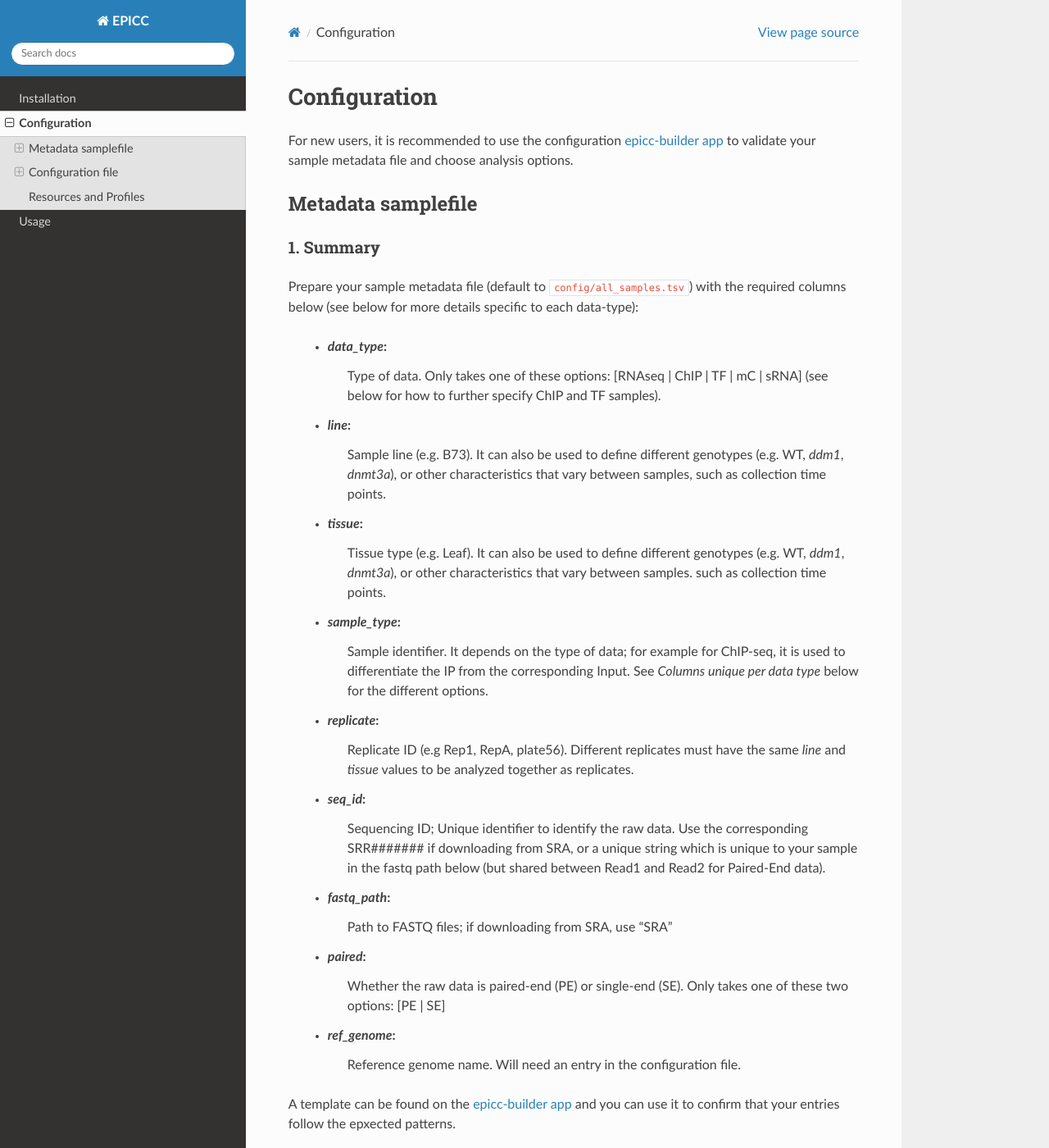
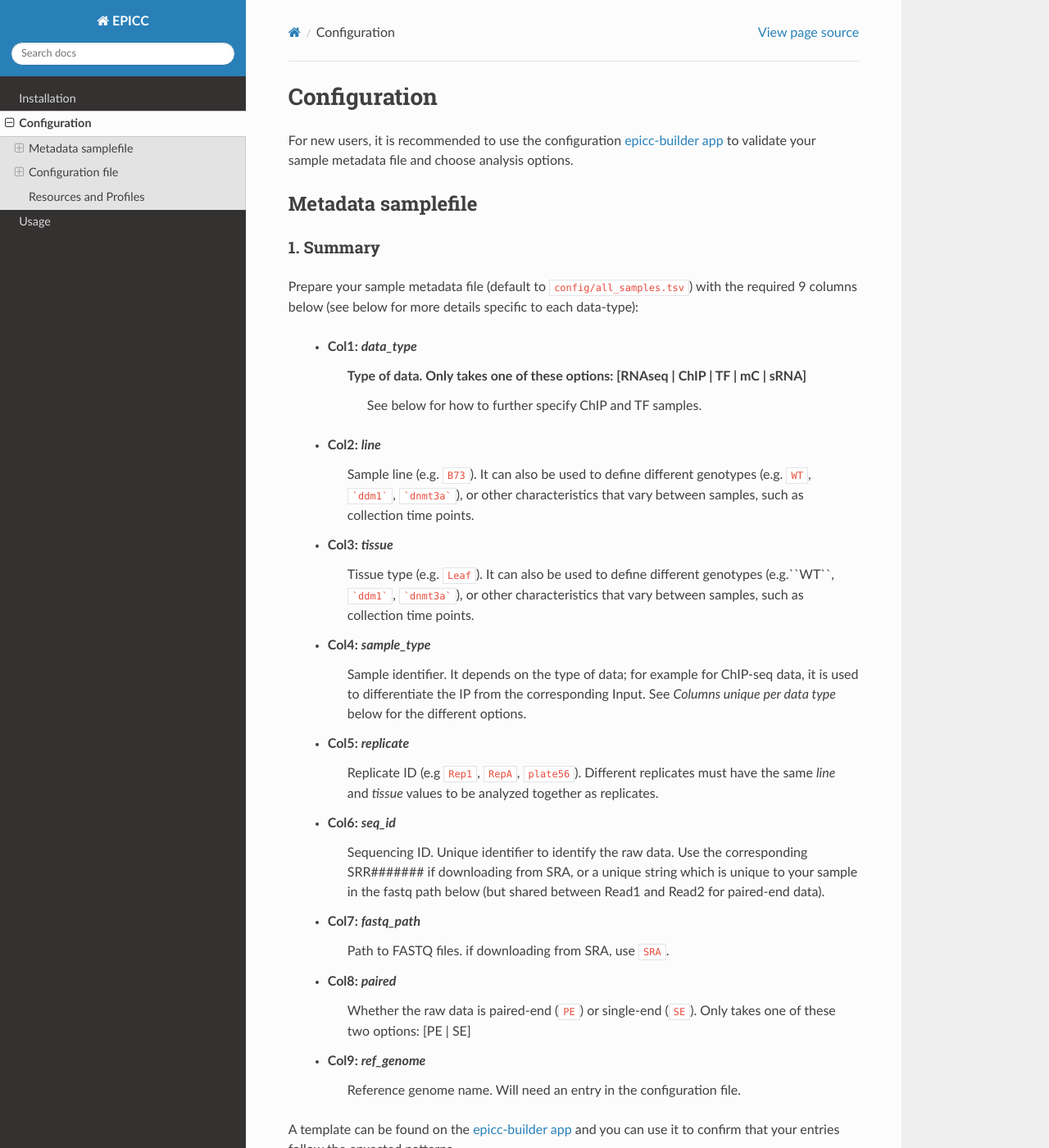
Before and after one commit to joncahn/epicc-documentation, a Sphinx documentation site: the page built from docs/source/configuration.rst, in a window 1280 px wide and 1400 px high. Shown: the whole window at 82% size. Built offline with Sphinx 7.4.7 and the Read the Docs theme 3.1.0, drawn with Linux system fonts in a browser that asks for light colours; some of the changed text lies outside the part shown.

Commit message:
Update configuration.rst

````diff
--- a/docs/source/configuration.rst
+++ b/docs/source/configuration.rst
@@ -9,62 +9,63 @@ Metadata samplefile
 1. Summary
 ++++++++++
 
-Prepare your sample metadata file (default to ``config/all_samples.tsv``) with the required columns below (see below for more details specific to each data-type):
+Prepare your sample metadata file (default to ``config/all_samples.tsv``) with the required 9 columns below (see below for more details specific to each data-type):
 
-  - *data_type*:
-      Type of data. Only takes one of these options: [RNAseq | ChIP | TF | mC | sRNA] (see below for how to further specify ChIP and TF samples).
+  - Col1: *data_type*
+      Type of data. Only takes one of these options: [RNAseq | ChIP | TF | mC | sRNA]
+	  See below for how to further specify ChIP and TF samples.
 
-  - *line*:
-      Sample line (e.g. B73). It can also be used to define different genotypes (e.g. WT, `ddm1`, `dnmt3a`), or other characteristics that vary between samples,         such as collection time points.
+  - Col2: *line*
+      Sample line (e.g. ``B73``). It can also be used to define different genotypes (e.g. ``WT``, ```ddm1```, ```dnmt3a```), or other characteristics that vary between samples, such as collection time points.
 
-  - *tissue*:
-      Tissue type (e.g. Leaf). It can also be used to define different genotypes (e.g. WT, `ddm1`, `dnmt3a`), or other characteristics that vary between samples.        such as collection time points.
+  - Col3: *tissue*
+      Tissue type (e.g. ``Leaf``). It can also be used to define different genotypes (e.g.``WT``, ```ddm1```, ```dnmt3a```), or other characteristics that vary between samples, such as collection time points.
 
-  - *sample_type*:
-      Sample identifier. It depends on the type of data; for example for ChIP-seq, it is used to differentiate the IP from the corresponding Input. See `Columns         unique per data type` below for the different options.
+  - Col4: *sample_type*
+      Sample identifier. It depends on the type of data; for example for ChIP-seq data, it is used to differentiate the IP from the corresponding Input. See `Columns unique per data type` below for the different options.
 
-  - *replicate*:
-      Replicate ID (e.g Rep1, RepA, plate56). Different replicates must have the same `line` and `tissue` values to be analyzed together as replicates.
+  - Col5: *replicate*
+      Replicate ID (e.g ``Rep1``, ``RepA``, ``plate56``). Different replicates must have the same *line* and *tissue* values to be analyzed together as replicates.
 
-  - *seq_id*:
-      Sequencing ID; Unique identifier to identify the raw data. Use the corresponding SRR####### if downloading from SRA, or a unique string which is unique to         your sample in the fastq path below (but shared between Read1 and Read2 for Paired-End data).
+  - Col6: *seq_id*
+      Sequencing ID. Unique identifier to identify the raw data. Use the corresponding SRR####### if downloading from SRA, or a unique string which is unique to         your sample in the fastq path below (but shared between Read1 and Read2 for paired-end data).
 
-  - *fastq_path*:
-      Path to FASTQ files; if downloading from SRA, use "SRA"
+  - Col7: *fastq_path*
+      Path to FASTQ files. if downloading from SRA, use ``SRA``.
 
-  - *paired*:
-      Whether the raw data is paired-end (PE) or single-end (SE). Only takes one of these two options: [PE | SE]
+  - Col8: *paired*
+      Whether the raw data is paired-end (``PE``) or single-end (``SE``). Only takes one of these two options: [PE | SE]
 
-  - *ref_genome*:
+  - Col9: *ref_genome*
       Reference genome name. Will need an entry in the configuration file.
 
 A template can be found on the `epicc-builder app <https://epicc-builder.streamlit.app/>`__ and you can use it to confirm that your entries follow the epxected patterns.
 
-2. Columns common to all types of samples:
+2. Columns common to all types of samples
 ++++++++++++++++++++++++++++++++++++++++++
 
-- Col2: *line*:
+- Col2: *line*
    Can be any information you want, such as ``Col0`` or ``WT`` to annotate and label samples
 
-- Col3: *tissue*:
+- Col3: *tissue*
    Can be any information you want, such as ``leaf`` or ``mutant`` or ``6h_stress`` to annotate and label samples.
    The combination line x tissue will be the base for all comparisons (e.g ``WT_leaf`` vs ``WT_roots`` or ``Col0_control`` vs ``Ler_stress``)
 
-- Col5: *replicate*:
-   Any value to match the different replicates (e.g ``Rep1``, ``RepA``, ``1``). All the different replicates are merged for samples with the same line, tissue and sample_type.
+- Col5: *replicate*
+   Any value to match the different replicates (e.g ``Rep1``, ``RepA``, ``1``). All the different replicates are merged for samples with the same *line (Col2)*, *tissue (Col3)* and *sample_type (Col4)*.
 
-- Col6: *seq_id*:
-   Unique identifier to identify the raw data. If the data is deposited in SRA, it can be an SRR number (e.g. SRR27821931) or a comma-delimited list of SRR numbers (e.g. ``SRR27821931,SRR27821932,SRR27821933``) without spaces if multiple fastq files should be merged into 1 biological replicate. If the data is local, it must be a unique identifier of the file in this folder (e.g. ``wt_k27``). This identifier should be shared by both 'R1' and 'R2' fastq files for paired-end data.
+- Col6: *seq_id*
+   Unique identifier to identify the raw data. If the data is deposited in SRA, it can be an SRR number (e.g. ``SRR27821931``) or a comma-delimited list of SRR numbers (e.g. ``SRR27821931,SRR27821932,SRR27821933``) without spaces if multiple fastq files should be merged into 1 biological replicate. If the data is local, it must be a unique identifier of the file in this folder (e.g. ``wt_k27``). This identifier should be shared by both 'R1' and 'R2' fastq files for paired-end data.
 
-- Col7: *fastq_path*:
+- Col7: *fastq_path*
    Either ``SRA`` if raw data to be downloaded from SRA (the SRR number should be used as *seq-id*), or the path to the directory containing the fastq file (e.g. ``/archive/fastq``), in which case the *seq_id* should be a unique identifier of the corresponding file in this folder (e.g. ``/archive/fastq/raw.reads.wt_k27.fastq.gz``)
 
-- Col8: *paired*:
-   ``PE`` for paired-end data or ``SE`` for single-end data. PE samples should have two fastq files 'R1' and 'R2' at the location defined above, sharing the same identifier in Col6 (e.g. ``/archive/fastq/raw.reads.wt_k27_R1.fastq.gz`` and ``/archive/fastq/raw.reads.wt_k27_R2.fastq.gz``)
+- Col8: *paired*
+   ``PE`` for paired-end data or ``SE`` for single-end data. PE samples should have two fastq files 'R1' and 'R2' at the location defined in * fastq_path (Col7)*, sharing the same *seq-id (Col6)* (e.g. ``/archive/fastq/raw.reads.wt_k27_R1.fastq.gz`` and ``/archive/fastq/raw.reads.wt_k27_R2.fastq.gz``)
 
-- Col9: *ref_genome*:
-   Name of the reference genome to use for mapping (e.g ``tair10``).
-  For each reference genome, a corresponding fasta, gff and gtf files are required. It can be a full path (including the extension) or relative to the main repo folder. These files can be gzipped. For example, if your sample file has `B73_NAM` as a reference genome (last column), there must be this entry in the config file: ::
+- Col9: *ref_genome*
+	Name of the reference genome to use for mapping (e.g ``tair10``).
+  	For each reference genome, a corresponding fasta, gff and gtf files are required. It can be a full path (including the extension) or relative to the main repo folder. These files can be gzipped. For example, if your sample file has ``B73_NAM`` as a *ref_genome (Col9)*, there must be this entry in the config file: ::
 
 	B73_NAM:
 		fasta_file: path/to/B73.fasta	# can be .fa(.gz) or .fasta(.gz)
@@ -79,9 +80,9 @@ The GTF file can be created from a GFF file with cufflinks ``gffread -T <gff_fil
 
    a. Histone ChIP-seq
 
-   - Col1: *data_type*:
-		``ChIP`` or ``ChIP_<id>`` where ``<id>`` is an identifier to relate an IP sample to its corresponding input. Only necessary in case there are different inputs to be used for different IP samples that otherwise share the same ``line`` and ``tissue`` values.
-   		For example: If you have H3K27ac IP samples which you want normalized to an H3 sample, and H4K16ac to be normalized to an H4 sample. Both H3 and H4 samples should be labeled ``Input`` in *sample_type* (Col4), so to differentiate them, use ``ChIP_H3`` and ``ChIP_H4`` for the *data_type* of these Inputs and for the H3K27ac and H4K16ac IPs, respectively.
+   - Col1: *data_type*
+		``ChIP`` or ``ChIP_<id>`` where ``<id>`` is an identifier to relate an IP sample to its corresponding input. Only necessary in case there are different inputs to be used for different IP samples that otherwise share the same *line (Col1)* and *tissue (Col2)* values.
+   		For example: If you have H3K27ac IP samples which you want normalized to an H3 sample, and H4K16ac to be normalized to an H4 sample. Both H3 and H4 samples should be labeled ``Input`` in *sample_type (Col4*), so to differentiate them, use ``ChIP_H3`` and ``ChIP_H4`` for the *data_type* of these Inputs and for the H3K27ac and H4K16ac IPs, respectively.
 
 Example:
 
@@ -95,7 +96,7 @@ Example:
 |ChIP_H4 | Col0 | WT | IP      | Rep1 | wt_h4_ctrl | ./fastq/ | PE | Tair10 |
 +--------+------+----+---------+------+------------+----------+----+--------+
 
-   - Col4: *sample_type*:
+   - Col4: *sample_type*
       Either ``Input`` to be used as a control (even if it is actually H3 or IgG pull-down), or the histone mark IP (e.g. H3K9me2). If the mark is not already listed in the config file ``chip_callpeaks: peaktype:``, add it to the desired category (either narrow or broad peaks).
 
    - Option:
@@ -141,33 +142,46 @@ Configuration file
 
 Update ``config/config.yaml`` with your paths and parameters:
 
-  - Sample file:
+  - Sample file
       This is the full path to the file detailed above which contain your samples metadata.
 
-  - Reference genome files:
-      For each reference genome in the sample file (last column), enter the full path of a fasta file, a gene gff file, and a gene gtf file.
+  - Reference genome files
+      For each reference genome in the sample file (*ref_genome (Col9)*), enter the corresponding species, the full paths to a fasta file, a gene gff file, and a gene gtf file. Optionally, a path to a gaf file and gene info file can be given for Gene Ontology (GO) analysis (see `Extra outputs` and `Help GO <https://github.com/joncahn/epigeneticbutton/blob/main/Help/Help_Gene_Ontology>`__ for more details), an annotation file (bed format) for transposable elements for TE-centered analysis, and a fasta file of structural RNAs to be depleted from small RNA data (see `Help Rfam <https://github.com/joncahn/epigeneticbutton/blob/main/Help/Help_structural_RNAs_database_with_Rfam>`__ for more details).
+
+	example: ::
+
+		Tair10:
+			species: "thaliana"
+			fasta_file: path/to/ColCEN.fasta	# can be .fa(.gz) or .fasta(.gz)
+			gff_file: path/to/ColCEN.gff	# can be .gff*(.gz)
+			gtf_file: path/to/ColCEN.gtf	# can be .gtf(.gz)
+			gaf_file: "data/ColCEN_infoGO.tab.gz" # optional. can be gzipped or not.
+  			gene_info_file: "data/ColCEN_genes_info.tab.gz" # optional. can be gzipped or not.
+  			te_file: "path/to/ColCEN_TEs.bed.gz" # optional. can be gzipped or not.
+  			structural_rna_fafile: "path/to/ColCEN_structural_RNAs.fa.gz" # optional.
 
   - Analysis parameters / options:
       Works with default parameter, but more details can be found below, on the `epicc-builder app <https://epicc-builder.streamlit.app/>`__, or directly commented on the ``config/config.yaml`` file for more customization.
 
   - Species-specific parameters:
       For each species in the reference genomes used, the number to used for the STAR index and the size of the genome are required.
-      the NCBI ID, genus and go_database are only required for gene ontology (GO) analysis, if the option has been selected (See GO_help for more details).
+      the NCBI ID, genus and go_database are only required for gene ontology (GO) analysis, if the option has been selected (See `Help GO <https://github.com/joncahn/epigeneticbutton/blob/main/Help/Help_Gene_Ontology>`__ for more details).
 
-example: ::
-	thaliana:
-    	star_index: "--genomeSAindexNbases 12"
-        genomesize: 1.3e8
-        ncbiID: "3702" 		# optional
-        genus: "Arabidopsis"	# optional
-        go_database: org.Athaliana.eg.db 	# optional
+	  example: ::
+
+			thaliana:
+    			star_index: "--genomeSAindexNbases 12"
+    		    genomesize: 1.3e8
+    		    ncbiID: "3702" 		# optional
+    		    genus: "Arabidopsis"	# optional
+    		    go_database: org.Athaliana.eg.db 	# optional
 
   - Resources allocation
 
-2. Output options:
+2. Output options
 ++++++++++++++++++
 
-  a. Default parameters
+a. Default parameters
 
   - Full analysis:
       By default, a full analysis is performed form raw data to analysis plots. Change ``full_analysis`` in the config file.
@@ -176,7 +190,7 @@ example: ::
       By default, some QC options are not performed to limit the time and amount of output files. Change ``QC_option`` in the config file.
 
   - No Gene Ontology analysis:
-      Due to the difficulty in automating building a GO database, this option is OFF by default. Change ``GO`` option in the config file. Please refer to Additional output options #2 below and [Help GO](Help/Help_Gene_Ontology) before setting it to ``true`` as it requires 2 other files. These files are available for Arabidopsis thaliana (Tair10 / ColCEN assembly) and Maize B73 (v5 or NAM assembly) in the ``data`` folder.
+      Due to the difficulty in automating building a GO database, this option is OFF by default. Change ``GO`` option in the config file. Please refer to Additional output options #2 below and `Help GO <https://github.com/joncahn/epigeneticbutton/blob/main/Help/Help_Gene_Ontology>`__ before setting it to ``true`` as it requires 2 other files. These files are available for Arabidopsis thaliana (Tair10 / ColCEN assembly) and Maize B73 (v5 or NAM assembly) in the ``data`` folder.
 
   - No TE analysis:
       By default, no analysis on transposable elements is performed. Change ``te_analysis`` in the config file.
@@ -203,14 +217,14 @@ example: ::
 
          + ``QC_option``: When ``true``, runs fastQC on raw and trimmed fastq files.
 
-      - ChIP Mapping Parameters
+	- ChIP Mapping Parameters
 
          + ``default``: Standard mapping parameters
          + ``repeat``: Centromere-specific mapping (more sensitive)
          + ``repeatall``: Centromere mapping with relaxed MAPQ
          + ``all``: Relaxed mapping parameters
 
-      - DMRs parameters
+	- DMRs parameters
 
          + By default, DNA methylation data will be analyzed in all sequence contexts (CG, CHG and CHH, where H = A, T or C). The option for CG-only is under development.
          + DMRs are called with the R package `DMRcaller <https://www.bioconductor.org/packages/release/bioc/html/DMRcaller.html>`__ (DOI: 10.18129/B9.bioc.DMRcaller) for CG, CHG and CHH and the following (stringent) parameters:
@@ -258,7 +273,9 @@ At the moment, the values are adapated to the CSHL cluster.
 Each rule has been assigned a set of system resources based on the computational requirements of the task performed. Feel free to edit each set or the specific rule in the config file if you want to allow more or less resources to be used. Each set has a number of threads to use in parallel, a maximum memory and tmp values (in mb) and a "quality of service" (qos) only used for slurm profiles.
 The number of threads used in total (potentially by multiple rules in parallel) is capped by the number defined by the ``--cores`` parameters or in the profile. The
 
-Default sets of allocated resources::
+Default sets of allocated resources:
+
+::
 
 	low_resources:
 	  threads: 1
````
Also changed, not shown: other parts of docs/source/configuration.rst (+17 -16 lines).
